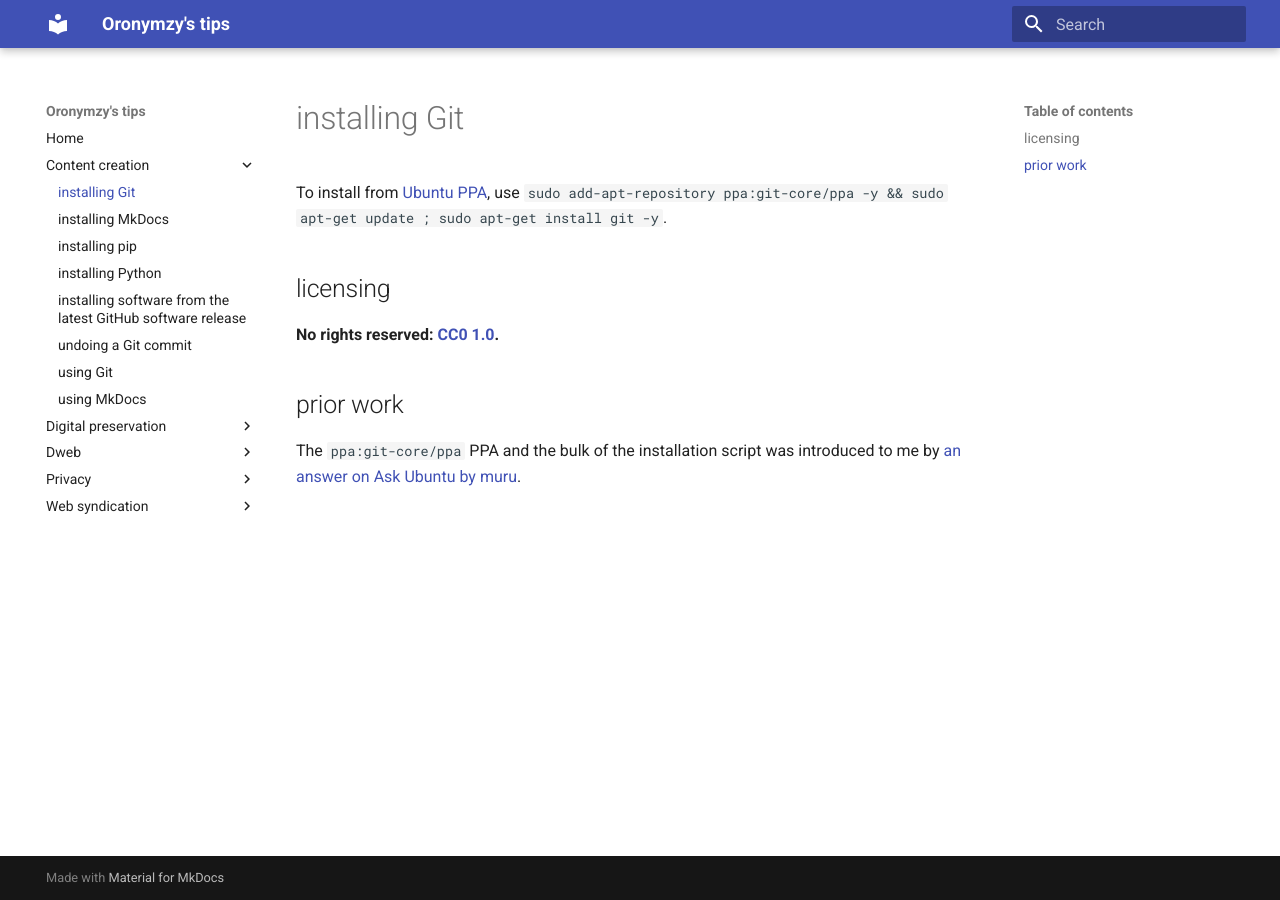
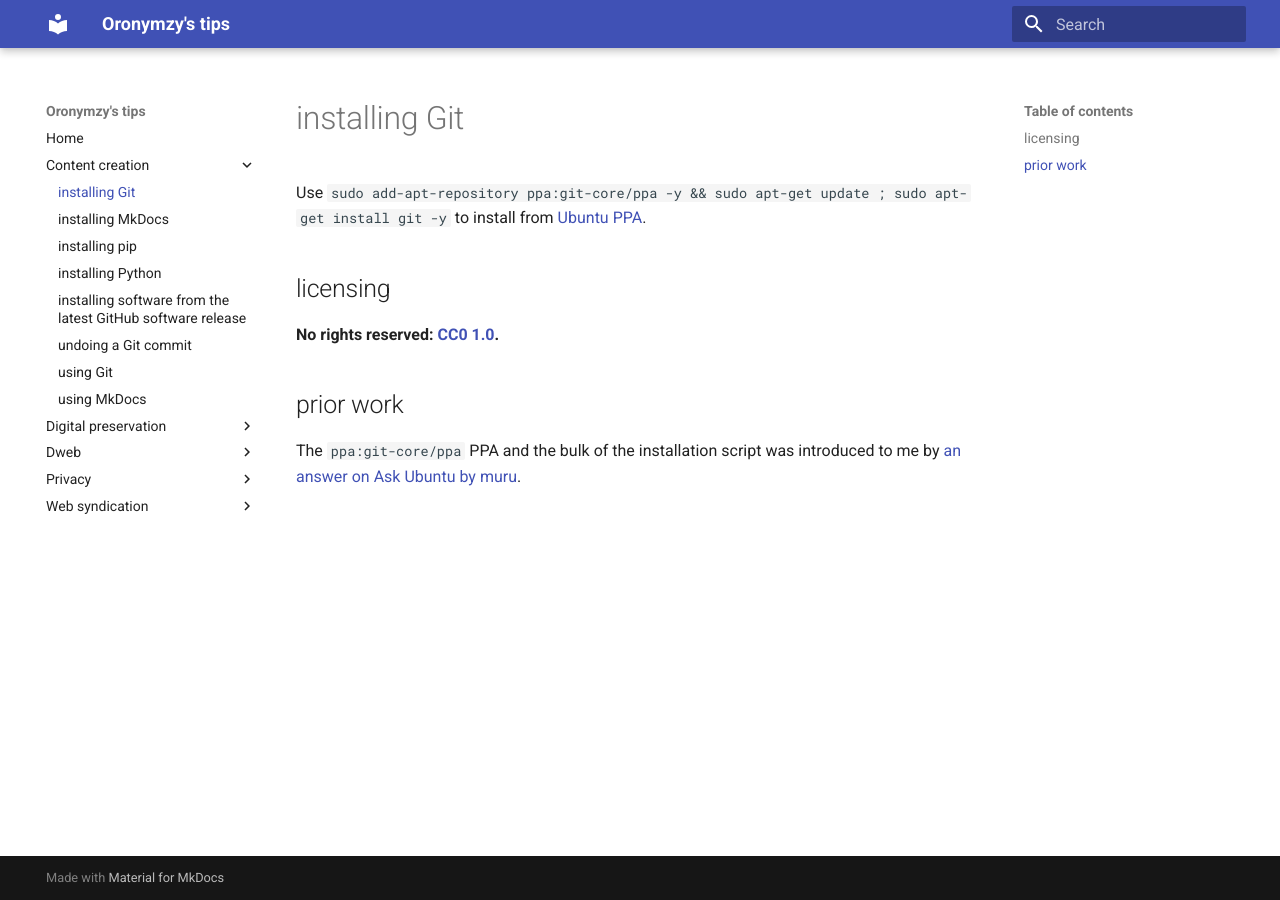
Before and after one commit to oronymzy/tips, an MkDocs documentation site: the page built from docs/instGit.md, in a window 1280 px wide. Built offline with MkDocs 1.6.1 and Material for MkDocs 9.7.7, drawn with Linux system fonts in a browser that asks for light colours.

```diff
--- a/docs/instGit.md
+++ b/docs/instGit.md
@@ -1,5 +1,5 @@
 # installing Git
-To install from [Ubuntu PPA](https://en.wikipedia.org/wiki/Ubuntu_(operating_system)#Package_Archives), use `sudo add-apt-repository ppa:git-core/ppa -y && sudo apt-get update ; sudo apt-get install git -y`.
+Use `sudo add-apt-repository ppa:git-core/ppa -y && sudo apt-get update ; sudo apt-get install git -y` to install from [Ubuntu PPA](https://en.wikipedia.org/wiki/Ubuntu_(operating_system)#Package_Archives).
 
 ## licensing
 **No rights reserved: [CC0 1.0](https://creativecommons.org/publicdomain/zero/1.0/).**
```
